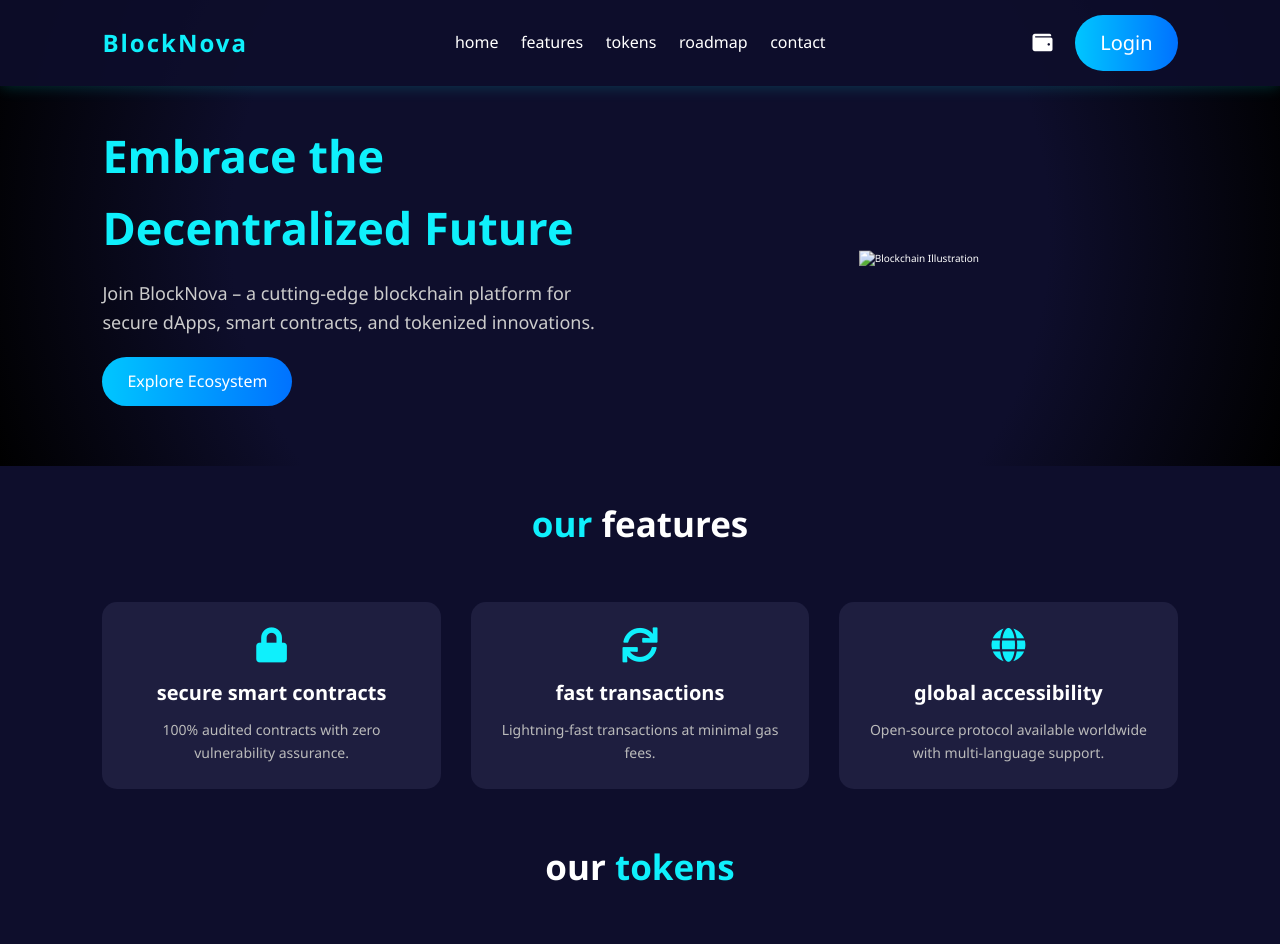
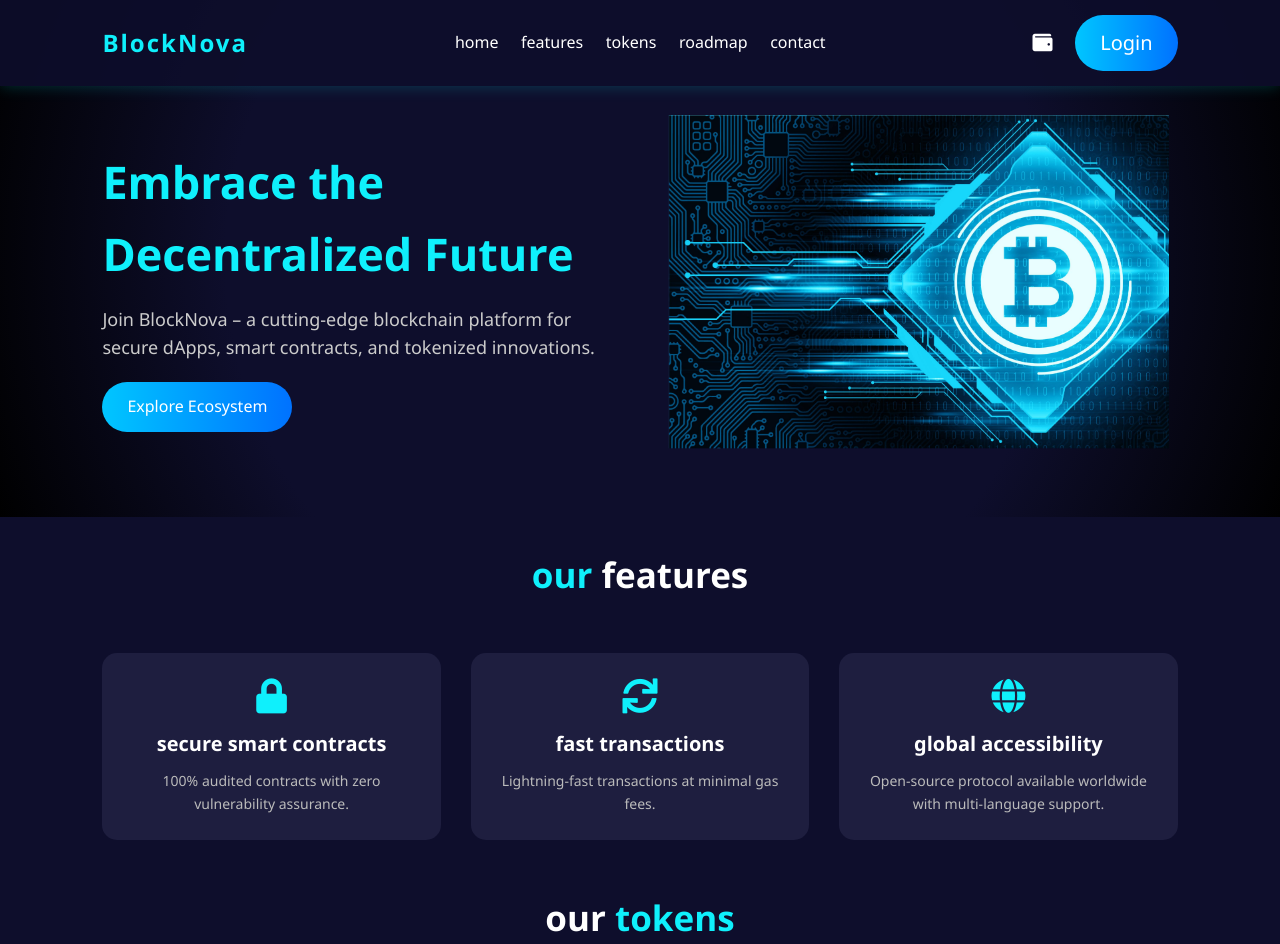
Before and after one commit to Usha920/blockchain, a plain HTML site: page index.html in a window 1280 px wide. Shown: the top 944 px of the page. Drawn offline with Linux system fonts and the light colour scheme; files whose address does not match are found by name.

Commit message:
Add files via upload

```diff
--- a/index.html
+++ b/index.html
@@ -41,7 +41,7 @@
         <a href="#" class="btn">Explore Ecosystem</a>
       </div>
       <div class="image">
-        <img src="images/blockchain-hero.png" alt="Blockchain Illustration" />
+        <img src="/Users/m-2air/Documents/BlockNova/BlockNova.jpg" alt="Blockchain Illustration" />
       </div>
     </section>
 
@@ -70,7 +70,7 @@
       <h1 class="heading">our <span>tokens</span></h1>
       <div class="box-container">
         <div class="box">
-          <img src="images/token1.png" alt="Token 1" />
+          <img src="/Users/m-2air/Documents/BlockNova" alt="Token 1" />
           <h3>NOVA Token</h3>
           <p>Main utility token used for governance, staking, and rewards.</p>
           <a href="#" class="btn">Buy Now</a>
```
Also changed, not shown: Blocknova.jpg (added).
